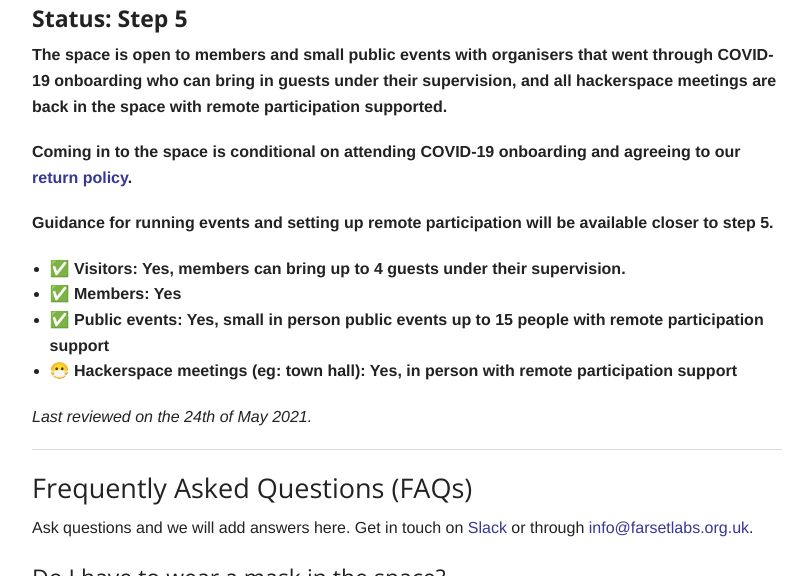
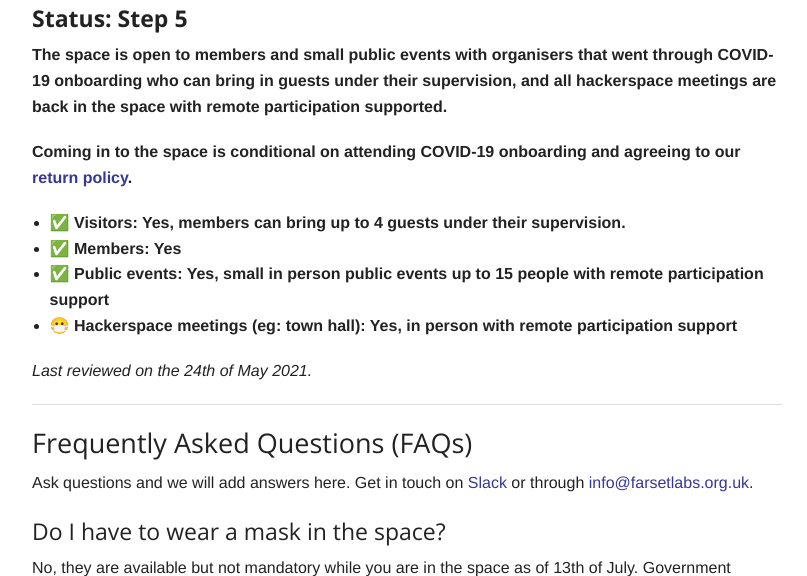
Before and after one commit to FarsetLabs/farsetlabs.github.io, a Jekyll site: the page built from coronavirus.md, in a window 1280 px wide and 900 px high, cut to the strip 324-900 px from the top of the window. Shown: the whole strip, without its empty margins (233-1040 px from the left). Built offline with Jekyll 4.4.1, drawn with Linux system fonts in a browser that asks for light colours; nearby versions of some CDN libraries; our own code applies the rules of GitHub Pages for plain Markdown files; some of the changed text lies outside the part shown.

Commit message:
Update COVID-19 Information on Events

```diff
--- a/coronavirus.md
+++ b/coronavirus.md
@@ -7,8 +7,6 @@ Information for Farset Labs members and visitors during the Coronavirus pandemic
 **The space is open to members and small public events with organisers that went through COVID-19 onboarding who can bring in guests under their supervision, and all hackerspace meetings are back in the space with remote participation supported.**
 
 **Coming in to the space is conditional on attending COVID-19 onboarding and agreeing to our [return policy].**
-
-**Guidance for running events and setting up remote participation will be available closer to step 5.**
 
 * **✅ Visitors:                                Yes, members can bring up to 4 guests under their supervision.**
 * **✅ Members:                                 Yes**
@@ -110,8 +108,6 @@ The space is open to members and small public events with organisers that went t
 
 Coming in to the space is conditional on attending COVID-19 onboarding and agreeing to our [return policy].
 
-Guidance for running events and setting up remote participation will be available closer to step 5.
-
 * ✅ Visitors:                                Yes, members can bring up to 4 guests under their supervision.
 * ✅ Members:                                 Yes
 * ✅ Public events:                           Yes, small in person public events up to 15 people with remote participation support
```
